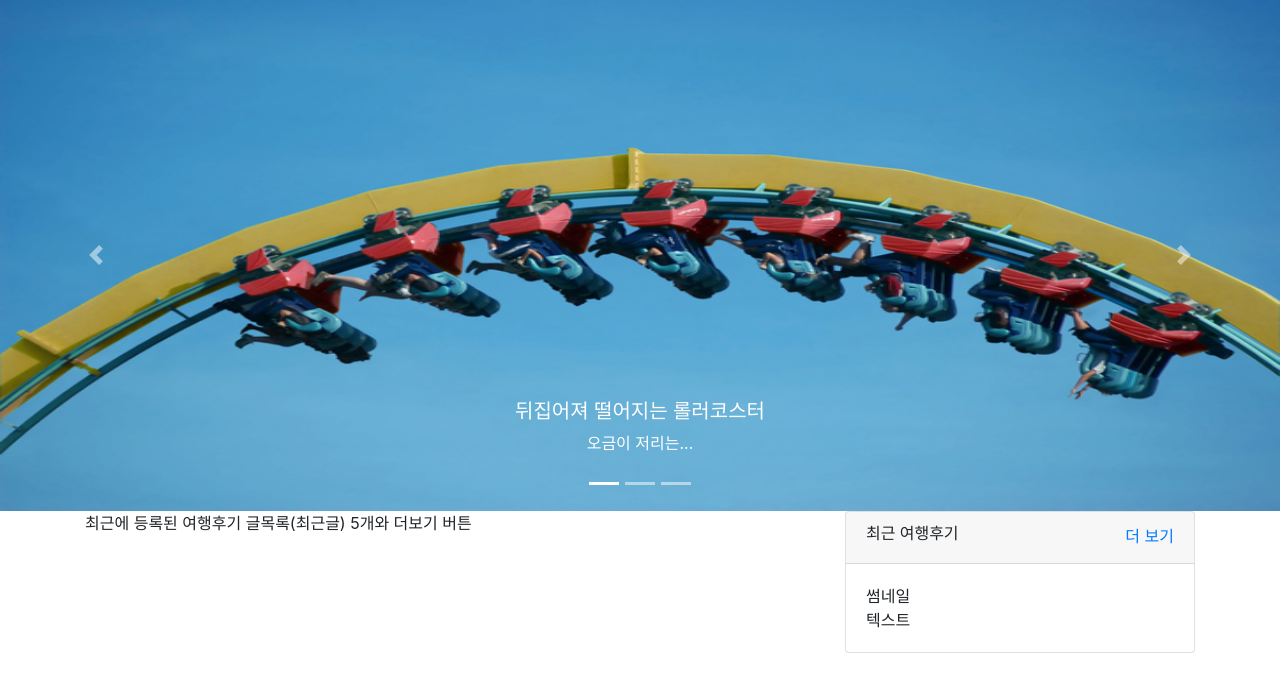
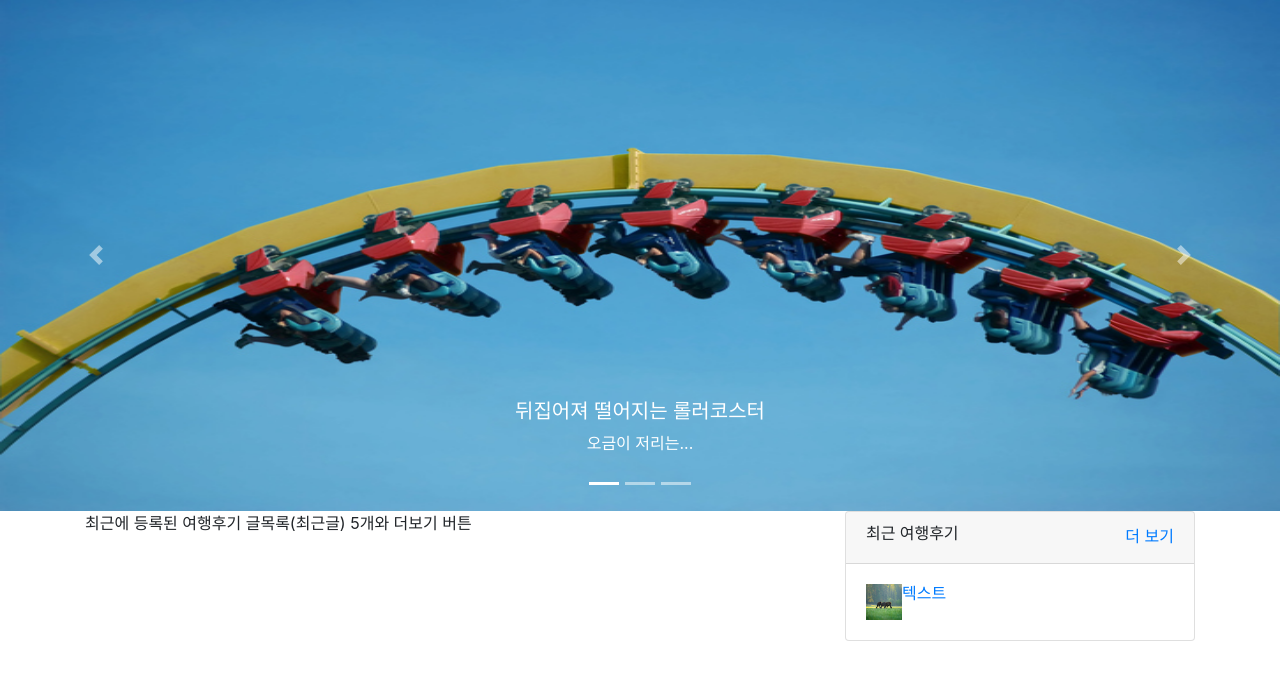
Before and after one commit to woosungchu/phpsetup, a PHP site: page / in a window 1280 px wide. Shown: the part 57-749 px from the top of the page. Run offline with PHP 8.4, Linux system fonts and the light colour scheme.

Commit message:
inner div in card

```diff
--- a/css/index.css
+++ b/css/index.css
@@ -6,3 +6,4 @@ body{margin:0;}
 #myCarousel .carousel-item img { height:32rem; min-width:100%;}
 
 .jc-spbt { justify-content: space-between;}
+.file-thumbnail { height: 2.25rem; width: 2.25rem;}
--- a/html/main.php
+++ b/html/main.php
@@ -50,12 +50,14 @@
 						<a href="">더 보기</a>
 					</div>
 					<div id="" class="card-body">
-						<div id="" class="">
+						<div id="" class="d-flex">
 							<div id="" class="file-thumbnail">
-								썸네일
+								<img class="w-100 h-100" src="assets/image2.jpg" border="0" alt="여행후기1">
 							</div>
-							<div id="" class="">
-								텍스트
+							<div id="" class="ms-3">
+								<h6 class="">
+									<a href="#"">텍스트</a>
+								</h6>
 							</div>
 						</div>
 					</div>
```
